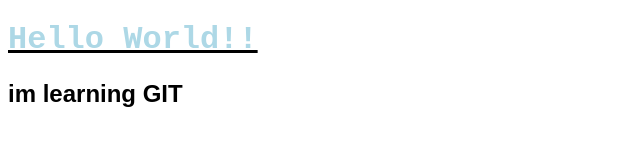
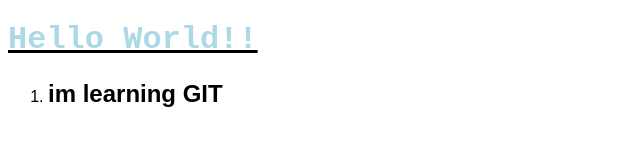
Before and after one commit to Ash6962/Git-practice, a plain HTML site: page index.html in a window 1280 px wide. Shown: the whole page, without its empty margins (0-640 px from the left). Drawn offline with Linux system fonts and the light colour scheme.

Commit message:
version4

```diff
--- a/index.html
+++ b/index.html
@@ -8,6 +8,11 @@
 </head>
 <body>
     <h1>Hello World!!</h1>
-    <h2>im learning GIT</h2>
+    <ol>
+        <li>
+            <h2>im learning GIT</h2>
+        </li>
+    </ol>
+
 </body>
 </html>
--- a/styles.scss
+++ b/styles.scss
@@ -2,7 +2,7 @@
     color: lightblue;
     text-decoration:underline solid black;
 }
-h2{
+ol{
     font-family: Arial, Helvetica, sans-serif;
     color: black;
 }
```
Also changed, not shown: styles.css.
